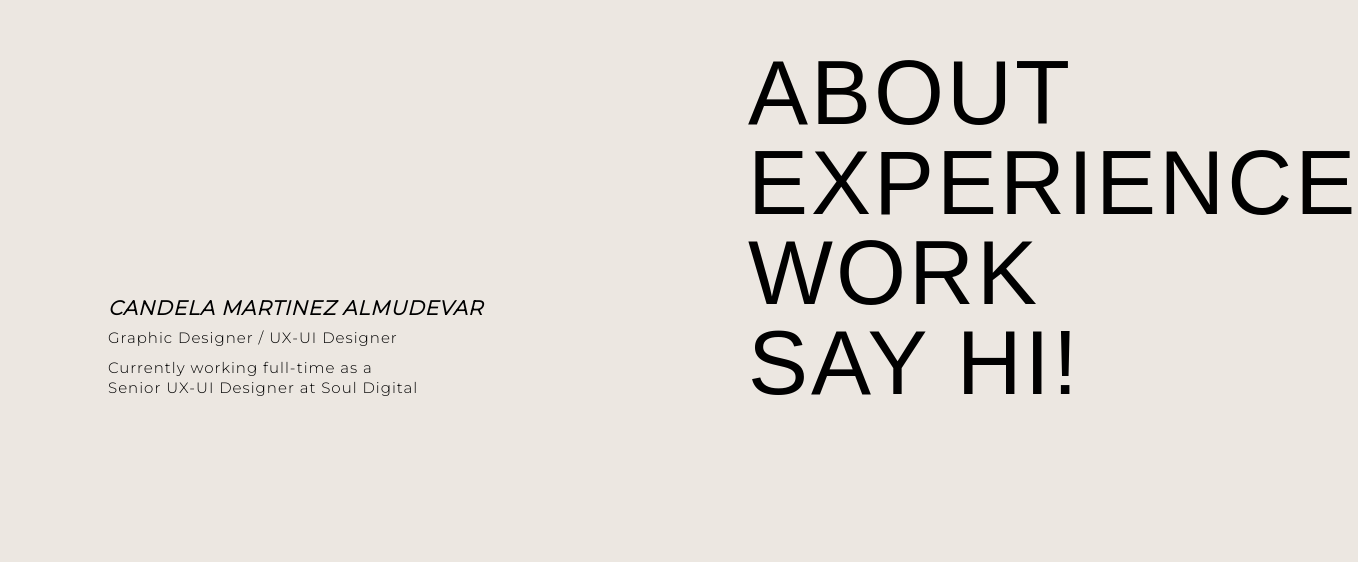
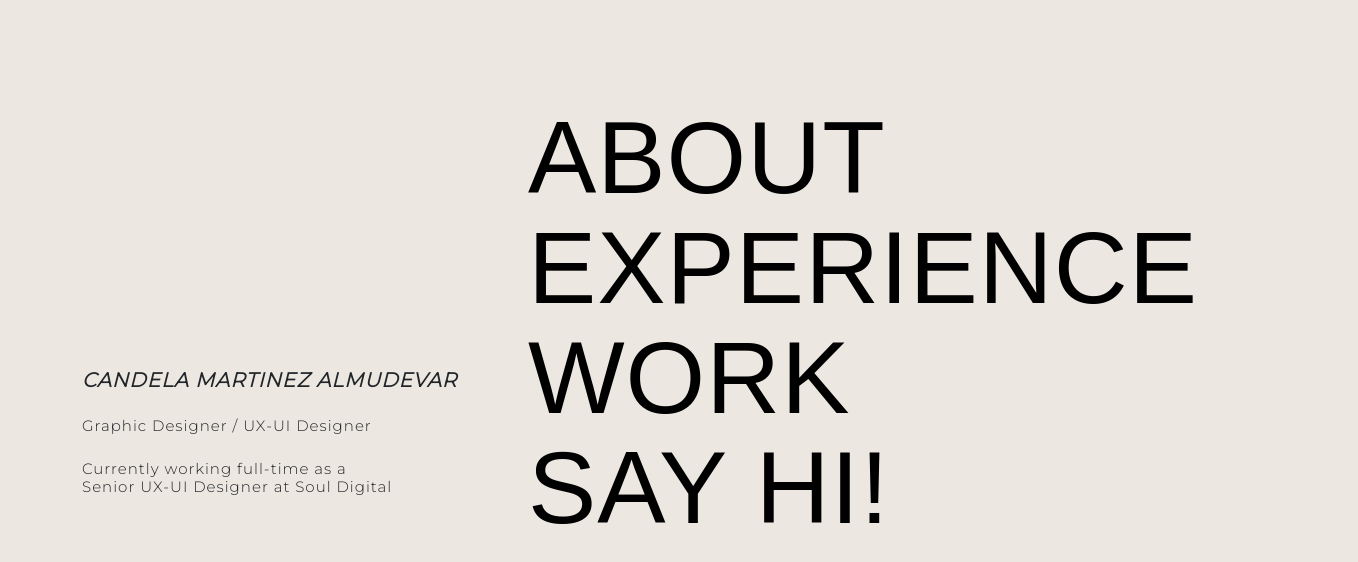
Before and after one commit to candemartinezal/Pre-entrega-2-martinezalmudevar, a plain HTML site: page index.html in a window 1280 px wide. Shown: the part 152-714 px from the top of the page, 1358 px wide, since content can reach past the window. Drawn offline with nearby package versions, Linux system fonts and the light colour scheme; a web font is replaced by a local one.

Commit message:
modificaciones hechas

```diff
--- a/CSS/estilo.css
+++ b/CSS/estilo.css
@@ -1,8 +1,6 @@
-
-
 /*ABOUT*/
 
-.home{
+.home {
     margin-left: 800px;
     margin-top: 20px;
 }
@@ -27,7 +25,7 @@
     margin-top: -20px;
 }
 
-.body main div{
+.body main div {
     font-family: 'Fahkwang', sans-serif;
     font-size: 50px;
     letter-spacing: 5px;
@@ -85,7 +83,8 @@
     font-family: 'Montserrat', sans-serif;
     font-size: 15px;
     letter-spacing: 1px;
-    margin-top: 100px;}
+    margin-top: 100px;
+}
 
 .imagen {
     width: 450px;
@@ -95,7 +94,7 @@
 
 /*EXPERIENCE*/
 
-.job{
+.job {
     font-family: 'Montserrat', sans-serif;
     font-size: 15px;
     letter-spacing: 1px;
@@ -104,7 +103,7 @@
     font-weight: bold;
 }
 
-.day{
+.day {
     font-family: 'Montserrat', sans-serif;
     font-size: 13px;
     letter-spacing: 1px;
@@ -168,7 +167,7 @@ h3 {
     margin-top: 50px;
 }
 
-.h2{
+.h2 {
     font-family: 'Montserrat', sans-serif;
     font-size: 1rem;
     letter-spacing: 0px;
@@ -176,7 +175,7 @@ h3 {
     margin-bottom: 0%;
 }
 
-.form{
+.form {
     font-family: 'Montserrat', sans-serif;
     font-size: 15px;
     letter-spacing: 1px;
@@ -185,9 +184,9 @@ h3 {
 
 }
 
-.button{
-margin-bottom: 10px;
-margin-top: 10px;
+.button {
+    margin-bottom: 10px;
+    margin-top: 10px;
 }
 
 .footer {
@@ -203,51 +202,58 @@ margin-top: 10px;
 
 
 /*HOME-INDEX*/
-.body
-{
+.body {
     background-color: #ece7e1;
     font-family: Montserrat;
     font-family: 12px;
     line-height: 20px;
 }
 
-li{
+.nav {
+    list-style-type: none;
+    margin-top: 210px;
+    margin-bottom: 100px;
+    font-size: 8vw;
+}
+
+.list1{
+    margin-top: 90px;
+    font-family: 'Fahkwang', sans-serif;
+}
+
+
+li {
     list-style-type: none;
 }
 
-a{ text-decoration: none;
+a {
+    text-decoration: none;
     text-transform: none;
     color: black;
-}
 
-.body div {
-    font-family: 'Fahkwang', sans-serif;
-    font-size: 90px;
-    letter-spacing: 3px;
-    line-height: 90px;
-    margin-left: 700px;
-    margin-top: 200px;
-    margin-bottom: -200px;
 }
 
 
 
-.bio{
+.texto {
+    margin-top: 520px;
+    }
+
+
+.bio {
     font-family: 'Montserrat', sans-serif;
     font-weight: bold;
     font-size: 20px;
     letter-spacing: 1px;
-    margin-left: 100px;
-    margin-bottom: -15px;
+    margin-bottom: 25px;
 }
 
 .description {
     font-family: 'Montserrat', sans-serif;
-    font-weight:normal;
+    font-weight: normal;
     font-size: 15px;
     letter-spacing: 1px;
-    margin-left: 100px;
-    margin-bottom: -15px
+    margin-bottom: 25px;
 }
 
 .descriptionn {
@@ -255,6 +261,4 @@ a{ text-decoration: none;
     font-weight: 400;
     font-size: 15px;
     letter-spacing: 1px;
-    margin-left: 100px;
-    margin-bottom: 0
 }
--- a/index.html
+++ b/index.html
@@ -1,34 +1,58 @@
 <!DOCTYPE html>
 <html lang="en">
+
 <head>
     <meta charset="UTF-8">
     <meta name="viewport" content="width=device-width, initial-scale=1.0">
     <title>Document</title>
+    <link href="https://cdn.jsdelivr.net/npm/bootstrap@5.3.2/dist/css/bootstrap.min.css" rel="stylesheet"
+        integrity="sha384-T3c6CoIi6uLrA9TneNEoa7RxnatzjcDSCmG1MXxSR1GAsXEV/Dwwykc2MPK8M2HN" crossorigin="anonymous">
     <link rel="stylesheet" href="CSS/estilo.css">
     <link href="https://fonts.googleapis.com/css2?family=Fahkwang:wght@200&display=swap" rel="stylesheet">
     <link href="https://fonts.googleapis.com/css2?family=Montserrat:wght@300&display=swap" rel="stylesheet">
+    <link rel="stylesheet" href="https://cdnjs.cloudflare.com/ajax/libs/animate.css/4.1.1/animate.min.css" />
+
+</head>
+
+<body class="body">
+    <header>
+
+        <div class="container">
+            <div class="row">
+                <div class="col">
+                    <div class="texto">
+                        <h3 class="bio">CANDELA MARTINEZ ALMUDEVAR</h3>
+                        <h5 class="description">Graphic Designer / UX-UI Designer</h5>
+                        <h5 class="descriptionn">
+                            <p>Currently working full-time as a
+                                <br>Senior UX-UI Designer at Soul Digital
+                            </p>
+                        </h5>
+                    </div>
+                </div>
+
+                <div class="col">
+                    <div class="nav">
+                        <ul class="todalista animate__animated animate__fadeIn">
+                            <li class="list1"><a href="HTML/about.html">ABOUT</a></li>
+                            <li class="list1"><a href="HTML/experience.html">EXPERIENCE</a></li>
+                            <li class="list1"><a href="HTML/work.html">WORK</a></li>
+                            <li class="list1"><a href="HTML/sayhi.html">SAY HI!</a>
+                            </li>
+                        </ul>
+                    </div>
+                </div>
 
 
 
-</head>
-<body class="body">
-    <header>
-        <nav>
-            <div class="list"><ul>
-                <li><a href="HTML/about.html">ABOUT</a></li>
-                <li><a href="HTML/experience.html">EXPERIENCE</a></li>
-                <li><a href="HTML/work.html">WORK</a></li>
-                <li><a href="HTML/sayhi.html">SAY HI!</a></li>
-            </ul>
-        </nav>
-    </header>
-   <main>
-        <h3 class="bio">CANDELA MARTINEZ ALMUDEVAR</h3>
-        <h5 class="description">Graphic Designer / UX-UI Designer</h5>
-        <h5 class="descriptionn"><p>Currently working full-time as a
-            <br>Senior UX-UI Designer at Soul Digital</p></h5>
-         </main>
-        </div>
+</body>
 
-</body>
+
+
+
+
+<script src="https://cdn.jsdelivr.net/npm/bootstrap@5.3.2/dist/js/bootstrap.bundle.min.js"
+    integrity="sha384-C6RzsynM9kWDrMNeT87bh95OGNyZPhcTNXj1NW7RuBCsyN/o0jlpcV8Qyq46cDfL"
+    crossorigin="anonymous"></script>
+
 </html>
```
Also changed, not shown: HTML/about.html (+2 -1 lines), HTML/experience.html (+2 -1 lines), HTML/sayhi.html (+2 -1 lines), HTML/work.html (+2 -1 lines).
